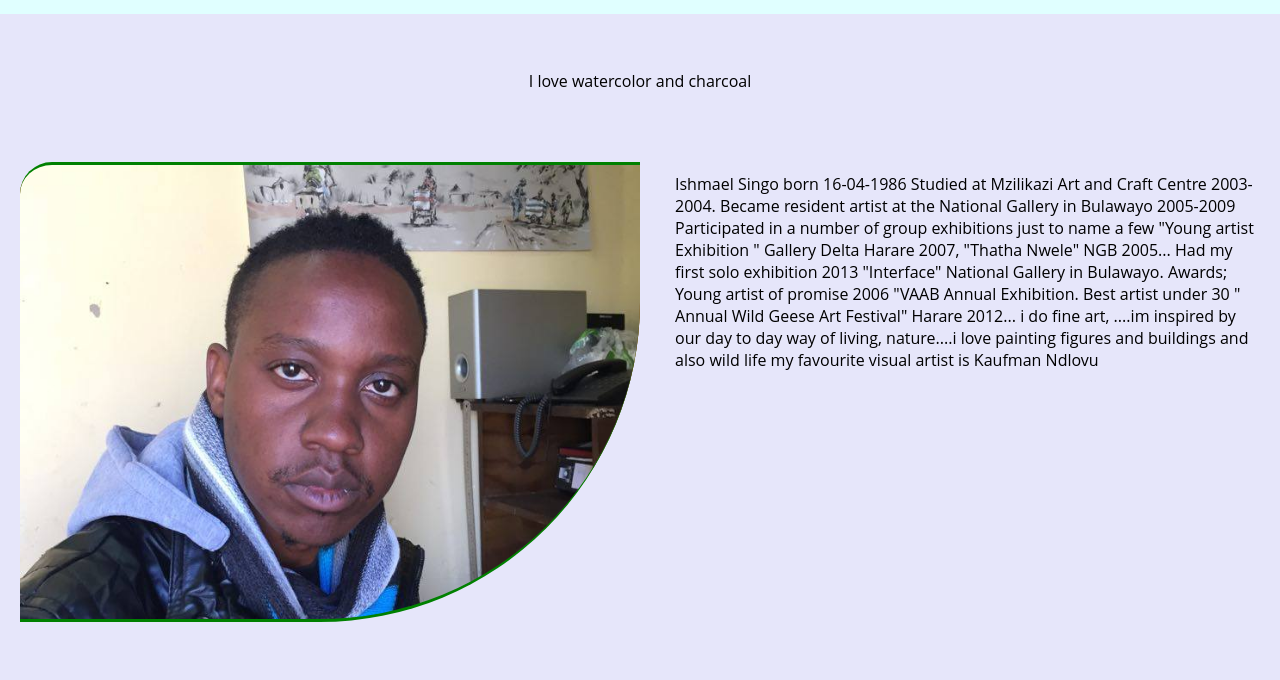
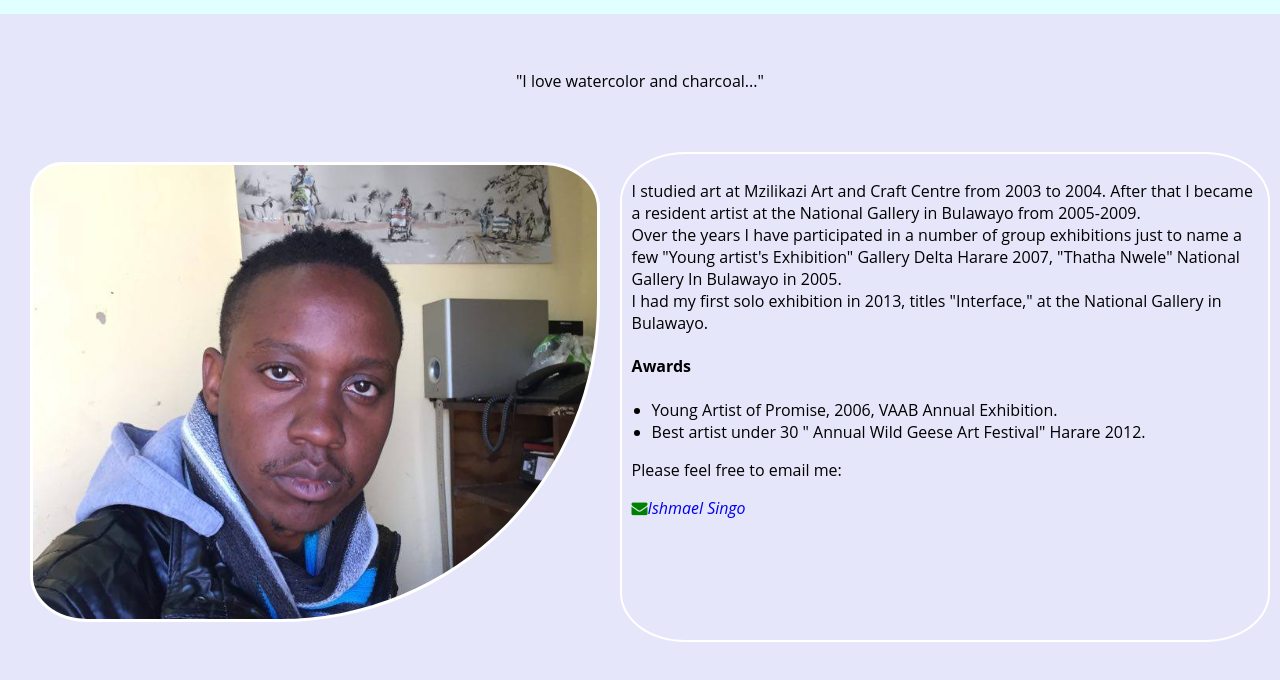
Before and after one commit to ChrisMlalazi/Ishmael_Singo, a plain HTML site: page about.html in a window 1280 px wide. Shown: the part 56-736 px from the top of the page. Drawn offline with nearby package versions, Linux system fonts and the light colour scheme.

Commit message:
About Page polish

```diff
--- a/about.html
+++ b/about.html
@@ -5,6 +5,7 @@
     <title>Ishmael Singo</title>
     <meta name="viewport" content="width=device-width, initial-scale=1.0"/>
     <link rel="stylesheet" href="css/normalize.css">
+    <link rel="stylesheet" href="http://cdnjs.cloudflare.com/ajax/libs/font-awesome/4.4.0/css/font-awesome.min.css">
     <link type="text/css" rel="stylesheet" href="css/lightgallery.css"/>
     <link rel="stylesheet" href="css/main.css"/>
   </head>
@@ -17,7 +18,7 @@
       <h1>Ishmael Singo</h1>
     </div>  <!-- topDiv -->
 
-    <nav class="toggle">
+    <nav class="toggle menu_square">
         <ul class="toggle-menu">
            <li><a href="index.html">Home</a></li>
             <li><a href="about.html" class="selected">About</a></li>
@@ -26,7 +27,7 @@
     </nav>
 
     <div class="white">
-            <p> I love watercolor and charcoal</p>
+            <p> "I love watercolor and charcoal..."</p>
         </div>
 
     <div id="field">
@@ -35,25 +36,32 @@
 
         </div>
 
-         <div class="green">
-              <p>Ishmael Singo born 16-04-1986
-              Studied at Mzilikazi Art and Craft Centre 2003-2004.
-              Became resident artist at the National Gallery in Bulawayo 2005-2009
-              Participated in a number of group exhibitions just to name a few "Young artist Exhibition " Gallery Delta Harare 2007, "Thatha Nwele" NGB 2005...
-              Had my first solo exhibition 2013 "Interface" National Gallery in Bulawayo.
-              Awards; Young artist of promise 2006 "VAAB Annual Exhibition.
-              Best artist under 30 " Annual Wild Geese Art Festival" Harare 2012...
+         <div class="bio">
+              <p>I studied art at Mzilikazi Art and Craft Centre from 2003 to 2004.
+              After that I became a resident artist at the National Gallery in Bulawayo from 2005-2009.<br>
+              Over the years I have participated in a number of group exhibitions just to name a few "Young artist's Exhibition" Gallery Delta Harare 2007, "Thatha Nwele" National Gallery In Bulawayo in 2005. <br>
+              I had my first solo exhibition in 2013, titles "Interface," at the National Gallery in Bulawayo.</p>
 
-              i do fine art,
+              <h4>Awards</h4>
+               <ul>
+                   <li>Young Artist of Promise, 2006, VAAB Annual Exhibition.</li>
+                   <li>Best artist under 30 " Annual Wild Geese Art Festival" Harare 2012.</li>
+
+                   </ul>
+
+                   <p>Please feel free to email me:</p>
+
+              <p><em class="contact"><i class="fa fa-envelope icon"></i><a href="mailto:i.singo@yahoo.com">Ishmael Singo</a></em></p>
+
+            <!--   i do fine art,
 
               ....im inspired by our day to day way of living, nature....i love painting figures and buildings and also wild life
 
-              my favourite visual artist is Kaufman Ndlovu</p>
+              my favourite visual artist is Kaufman Ndlovu -->
         </div>
     </div> <!-- id = field -->
 
   <script src="https://code.jquery.com/jquery-1.12.4.min.js" type="text/javascript" charset="utf-8"></script>
-  <script src="js/apps.js" type="text/javascript" charset="utf-8"></script>
   <script src="js/main.js"></script>
 
 </body>
--- a/css/main.css
+++ b/css/main.css
@@ -219,10 +219,22 @@ span {
 /****************
 About Page
 ******************/
+.menu_square{
+  background:rgba(255,255,255, 0.4);
+
+}
+
 #field {
   display: flex;
   height: 600px;
   flex-direction: column;
+  margin: 10px;
+}
+
+.white {
+  text-align: center;
+  margin-top: -150px;
+  margin-bottom: 50px;
 }
 
 .red {
@@ -231,26 +243,35 @@ About Page
     background-position: center;
     background-size: cover;
     margin: 0 auto;
-    border-bottom: 3px solid green;
-    border-top: 3px solid green;
+    border: 3px solid white;
     width:100%;
     flex-grow: 2;
+    border-radius: 10%;
 }
 
-.green {
+.bio {
+  margin-top: 10px;
+  border: 2px solid white;
+  padding: 10px;
+  border-radius: 10%;
 
-  width: 100%;
+}
+
+.bio ul {
+
+  margin-left: -20px;
+
 }
 
 .red, .green {
   padding: 15px;
 }
 
-.white {
-  text-align: center;
-  margin-top: -150px;
-  margin-bottom: 50px;
+.contact .icon{
+  color: green;
+
 }
+
 
 /******************
 Light Gallery
@@ -362,7 +383,6 @@ transform:skewY(1.5deg);
 }
 
 .red {
- background-color: red;
  width:100%;
  border-top-left-radius: 2em;
  border-bottom-right-radius: 20em;
--- a/js/main.js
+++ b/js/main.js
@@ -9,5 +9,7 @@ $('.navicon').on('click', function (e) {
 $('.navicon').on('click', function (e) {
   e.preventDefault();
   //Sentence disappears
-  $('.sentence').hide();
+  $('.sentence').toggle();
+  $('.white').toggle();
+
 });
```
